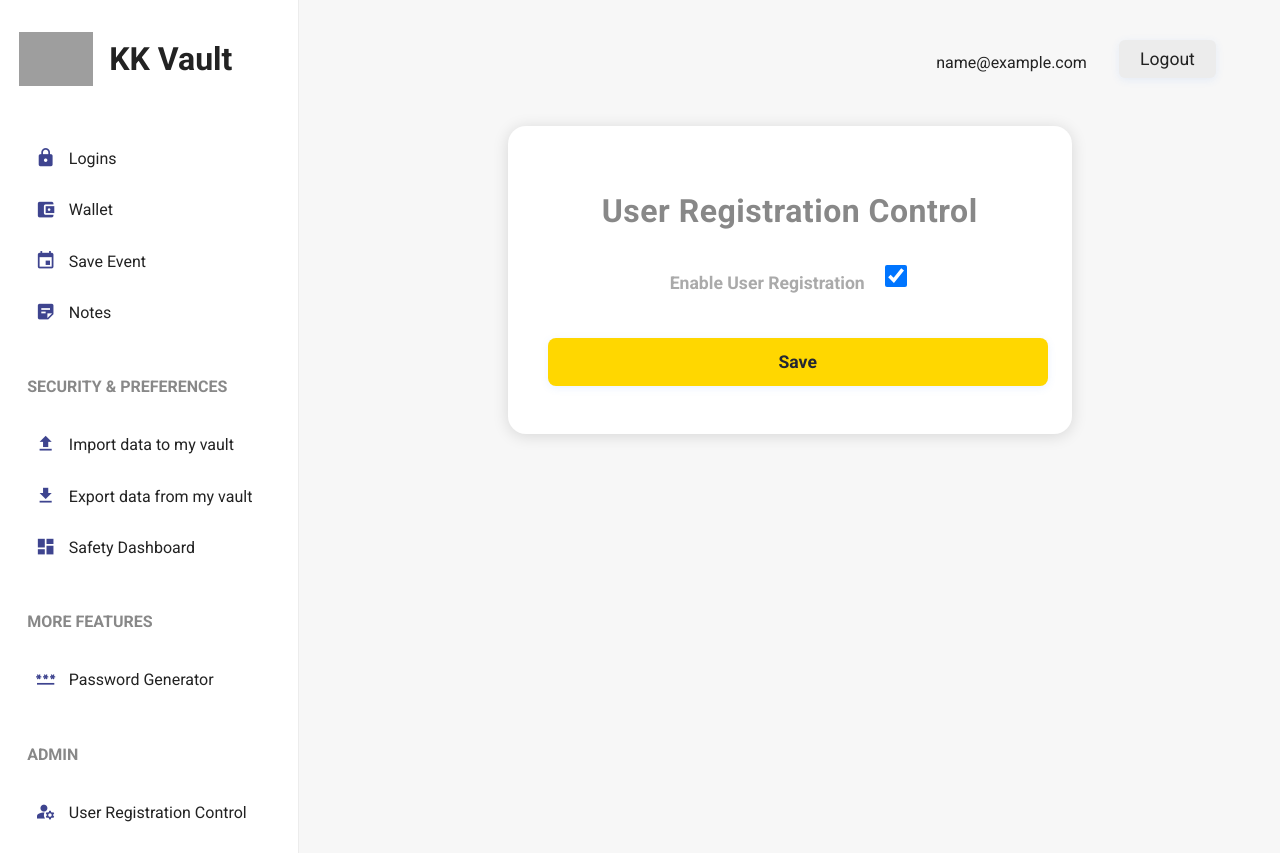
After one commit to adeveloperkk/KKSecure_Password_Manager, a Django app: page /vault/registration-control/ in a window 1280 px wide. The commit adds this page. Run offline with Django 5.2, Linux system fonts and the light colour scheme; the visitor is signed in with stand-in values (Sample User, id 1); data comes from the database, SQL or seed files in the repository; grey boxes are pictures that could not be loaded.

Commit message:
user registration control from admin panel

```diff
--- a/Passwordmanager/settings.py
+++ b/Passwordmanager/settings.py
@@ -70,6 +70,7 @@ TEMPLATES = [
                 'django.template.context_processors.request',
                 'django.contrib.auth.context_processors.auth',
                 'django.contrib.messages.context_processors.messages',
+                'vault.context_processors.registration_enabled',
             ],
         },
     },
--- /dev/null
+++ b/vault/context_processors.py
@@ -0,0 +1,5 @@
+from vault.models import RegistrationControl
+
+def registration_enabled(request):
+    reg_control = RegistrationControl.objects.first()
+    return {'registration_enabled': reg_control.enabled if reg_control else True}
--- a/vault/models.py
+++ b/vault/models.py
@@ -119,3 +119,10 @@ class SystemLog(models.Model):
 
     def __str__(self):
         return f"{self.admin_user} {self.action} {self.object_type} {self.object_id} at {self.timestamp}"
+
+class RegistrationControl(models.Model):
+    enabled = models.BooleanField(default=True)
+    updated_at = models.DateTimeField(auto_now=True)
+
+    def __str__(self):
+        return f"Registration Enabled: {self.enabled}"
--- a/vault/templates/base.html
+++ b/vault/templates/base.html
@@ -152,6 +177,12 @@
         <nav class="nav">
             <a href="{% url 'password_generator' %}" class="{% if request.resolver_match.url_name == 'password_generator' %}active{% endif %}"><span class="material-icons">password</span> Password Generator</a>
         </nav>
+        {% if user.is_superuser %}
+        <div class="section-title">ADMIN</div>
+        <nav class="nav">
+            <a href="{% url 'registration_control' %}"><span class="material-icons">manage_accounts</span> User Registration Control</a>
+        </nav>
+        {% endif %}
     </aside>
     {% endif %}
     <main class="main-content">
@@ -187,6 +219,16 @@
       }
     });
   }
+
+  // Snackbar logic
+  function showSnackbar(message) {
+    const snackbar = document.getElementById('snackbar');
+    snackbar.textContent = message;
+    snackbar.className = 'show';
+    setTimeout(function() {
+      snackbar.className = snackbar.className.replace('show', '');
+    }, 2200);
+  }
 </script>
 </body>
 </html>
--- a/vault/templates/registration/login.html
+++ b/vault/templates/registration/login.html
@@ -21,6 +21,9 @@
     </form>
     {% if form.errors %}
       <p style="color:#ff6b6b;text-align:center;margin-top:1em;">Invalid username or password.</p>
+    {% endif %}
+    {% if registration_enabled %}
+    <a href="{% url 'register' %}" id="registerBtn" style="display:block;margin-top:1.5em;background:#ffd700;color:#232733;padding:0.8em 0;border-radius:1.2em;font-weight:700;font-size:1.1em;text-decoration:none;">Create an account</a>
     {% endif %}
   </div>
 </div>
--- a/vault/templates/vault/password_detail.html
+++ b/vault/templates/vault/password_detail.html
@@ -39,7 +39,7 @@ function copyPW() {
   pw.select();
   pw.setSelectionRange(0, 99999);
   document.execCommand('copy');
-  alert('Password copied!');
+  showSnackbar('Password copied!');
 }
 function copyUsername() {
   var tempInput = document.createElement('input');
@@ -49,7 +49,7 @@ function copyUsername() {
   tempInput.setSelectionRange(0, 99999);
   document.execCommand('copy');
   document.body.removeChild(tempInput);
-  alert('Username copied!');
+  showSnackbar('Username copied!');
 }
 </script>
 {% endblock %}
--- /dev/null
+++ b/vault/templates/vault/registration_control.html
@@ -0,0 +1,17 @@
+{% extends 'base.html' %}
+{% block content %}
+<div style="max-width:500px;margin:2.5rem auto;padding:2.5rem 2rem;background:#fff;border-radius:18px;box-shadow:0 2px 16px #0002;">
+  <h2 style="text-align:center;margin-bottom:2rem;">User Registration Control</h2>
+  <form method="post">
+    {% csrf_token %}
+    <div style="display:flex;align-items:center;gap:1em;justify-content:center;">
+      <label for="id_enabled" style="font-size:1.1em;font-weight:600;">Enable User Registration</label>
+      <input type="checkbox" id="id_enabled" name="enabled" {% if enabled %}checked{% endif %} style="width:22px;height:22px;">
+    </div>
+    <button type="submit" style="margin-top:2em;width:100%;background:#ffd700;color:#232733;padding:0.8em 0;border:none;border-radius:8px;font-weight:700;font-size:1.1em;">Save</button>
+  </form>
+  {% if saved %}
+    <div style="margin-top:1.2em;color:green;text-align:center;">Saved successfully!</div>
+  {% endif %}
+</div>
+{% endblock %}
--- a/vault/templates/vault/wallet_detail.html
+++ b/vault/templates/vault/wallet_detail.html
@@ -50,7 +50,7 @@
 function copyToClipboard(elementId) {
   var text = document.getElementById(elementId).innerText;
   navigator.clipboard.writeText(text).then(function() {
-    alert('Copied!');
+    showSnackbar('Copied!');
   });
 }
 </script>
--- a/vault/urls.py
+++ b/vault/urls.py
@@ -27,4 +27,6 @@ urlpatterns = [
     path('export-all/', views.export_all_data, name='export_all_data'),
     path('import-all/', views.import_all_data, name='import_all_data'),
     path('import-success/', views.import_success, name='import_success'),
+    path('register/', views.user_register, name='register'),
+    path('registration-control/', views.registration_control, name='registration_control'),
 ]
--- a/vault/views.py
+++ b/vault/views.py
@@ -1,6 +1,6 @@
 from django.shortcuts import render, redirect, get_object_or_404
 from django.contrib.auth.decorators import login_required
-from .models import PasswordEntry, encrypt_password, decrypt_password, WalletEntry, Note, SaveEvent
+from .models import PasswordEntry, encrypt_password, decrypt_password, WalletEntry, Note, SaveEvent, RegistrationControl
 from .forms import WalletEntryForm, NoteForm
 from django.http import HttpResponse, JsonResponse
 from django.views.decorators.csrf import csrf_exempt
@@ -9,6 +9,8 @@ from io import TextIOWrapper
 import random
 import string
 from django.db.models import Q
+from django.contrib.auth.forms import UserCreationForm
+from django.contrib.admin.views.decorators import staff_member_required
 
 @login_required
 def password_list(request):
@@ -298,3 +300,26 @@ def import_all_data(request):
 @login_required
 def import_success(request):
     return render(request, 'vault/import_success.html')
+
+def user_register(request):
+    reg_control = RegistrationControl.objects.first()
+    if reg_control and not reg_control.enabled:
+        return render(request, 'registration/registration_disabled.html')
+    if request.method == 'POST':
+        form = UserCreationForm(request.POST)
+        if form.is_valid():
+            form.save()
+            return redirect('login')
+    else:
+        form = UserCreationForm()
+    return render(request, 'registration/register.html', {'form': form})
+
+@staff_member_required
+def registration_control(request):
+    reg_control, _ = RegistrationControl.objects.get_or_create(pk=1)
+    saved = False
+    if request.method == 'POST':
+        reg_control.enabled = bool(request.POST.get('enabled'))
+        reg_control.save()
+        saved = True
+    return render(request, 'vault/registration_control.html', {'enabled': reg_control.enabled, 'saved': saved})
```
Also changed, not shown: other parts of vault/templates/base.html (+26 -0 lines), vault/admin.py (+8 -1 lines), vault/templates/registration/register.html (added, +14 -0 lines), vault/templates/registration/registration_disabled.html (added, +7 -0 lines), vault/migrations/0014_registrationcontrol.py (added).
